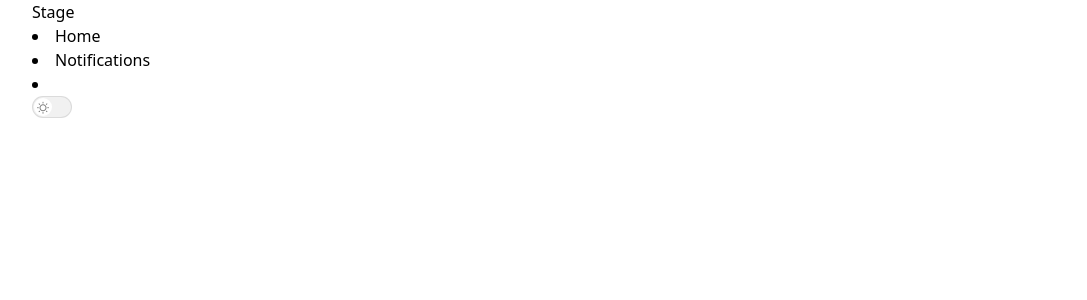
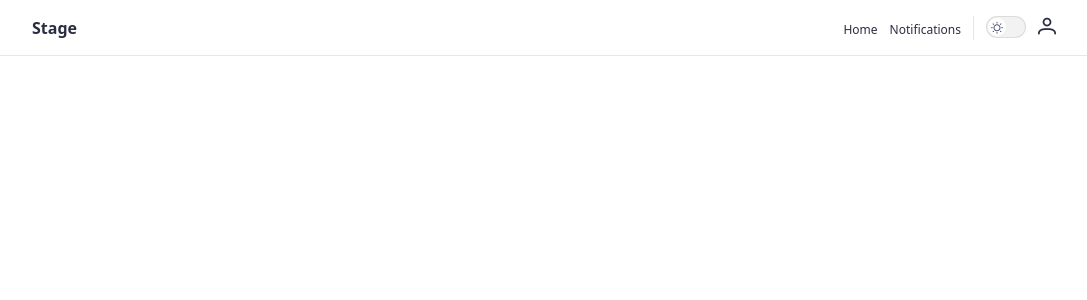
Before and after one commit to froszbite1609/stage-website, a Vue app: page / in a window 1280 px wide. Shown: the top 300 px of the page, without its empty margins (96-1183 px from the left). Built offline with nearby package versions, Linux system fonts and the light colour scheme.

Commit message:
Update navbar

```diff
--- a/src/components/NavBar.vue
+++ b/src/components/NavBar.vue
@@ -14,37 +14,57 @@ const toggleDark = useToggle(isDark)
 </script>
 
 <template>
-    <header class="bg-white dark:bg-[#1A1A1A] w-full fixed top-0 left-0">
-        <section class="w-4/5 mx-auto">
+    <header
+        class="bg-background-light dark:bg-background-dark w-full fixed top-0 left-0 border-b border-divider-light-light dark:border-divider-light-dark h-[56px]"
+    >
+        <section class="w-4/5 h-full mx-auto grid grid-cols-12 items-center">
             <!-- Branding -->
-            <section>
-                <h1>Stage</h1>
+            <section class="col-span-6">
+                <h1 class="text-waikawa-950 dark:text-waikawa-50 font-bold">Stage</h1>
             </section>
 
             <!-- Menu -->
-            <section>
-                <li>
-                    <RouterLink to="/">Home</RouterLink>
+            <section class="flex col-span-6 justify-end">
+                <li class="list-none">
+                    <RouterLink to="/" class="text-waikawa-950 dark:text-waikawa-50 text-xs"
+                        >Home</RouterLink
+                    >
                 </li>
-                <li>
-                    <RouterLink to="/notifications">Notifications</RouterLink>
+                <li class="list-none ml-3">
+                    <RouterLink
+                        to="/notifications"
+                        class="text-waikawa-950 dark:text-waikawa-50 text-xs"
+                        >Notifications</RouterLink
+                    >
                 </li>
-                <li>
+
+                <!-- Vertical line -->
+                <i class="h-6 w-px ml-3 bg-divider-light-light dark:bg-divider-light-dark"></i>
+
+                <!-- Toggle menu -->
+                <li class="list-none ml-3">
                     <section
-                        class="relative w-[40px] h-[22px] bg-[#F1F1F1] dark:bg-[#2F2F2F] border rounded-[11px] border-[#3C3C3C1F] dark:border-[#5454547A] cursor-pointer"
+                        class="relative w-[40px] h-[22px] bg-background-mute-light dark:bg-background-mute-dark border rounded-[11px] border-divider-light-light dark:border-divider-light-dark cursor-pointer"
                         @click="toggleDark()"
                     >
                         <section
                             class="absolute bg-white dark:bg-black w-[18px] h-[18px] rounded-full top-px start-px dark:translate-x-full flex items-center justify-center"
                         >
                             <span class="dark:hidden">
-                                <i class="pi pi-sun text-xs text-[#3C3C3CB3]"></i>
+                                <i class="pi pi-sun text-xs text-waikawa-900"></i>
                             </span>
                             <span class="hidden dark:inline-block">
-                                <i class="pi pi-moon text-xs text-[#FFFFFFDE]"></i>
+                                <i class="pi pi-moon text-xs text-waikawa-100"></i>
                             </span>
                         </section>
                     </section>
+                </li>
+
+                <!-- User button -->
+                <li class="list-none ml-3">
+                    <RouterLink to="/profile">
+                        <i class="pi pi-user text-lg text-waikawa-950 dark:text-waikawa-50"></i>
+                    </RouterLink>
                 </li>
             </section>
         </section>
```
